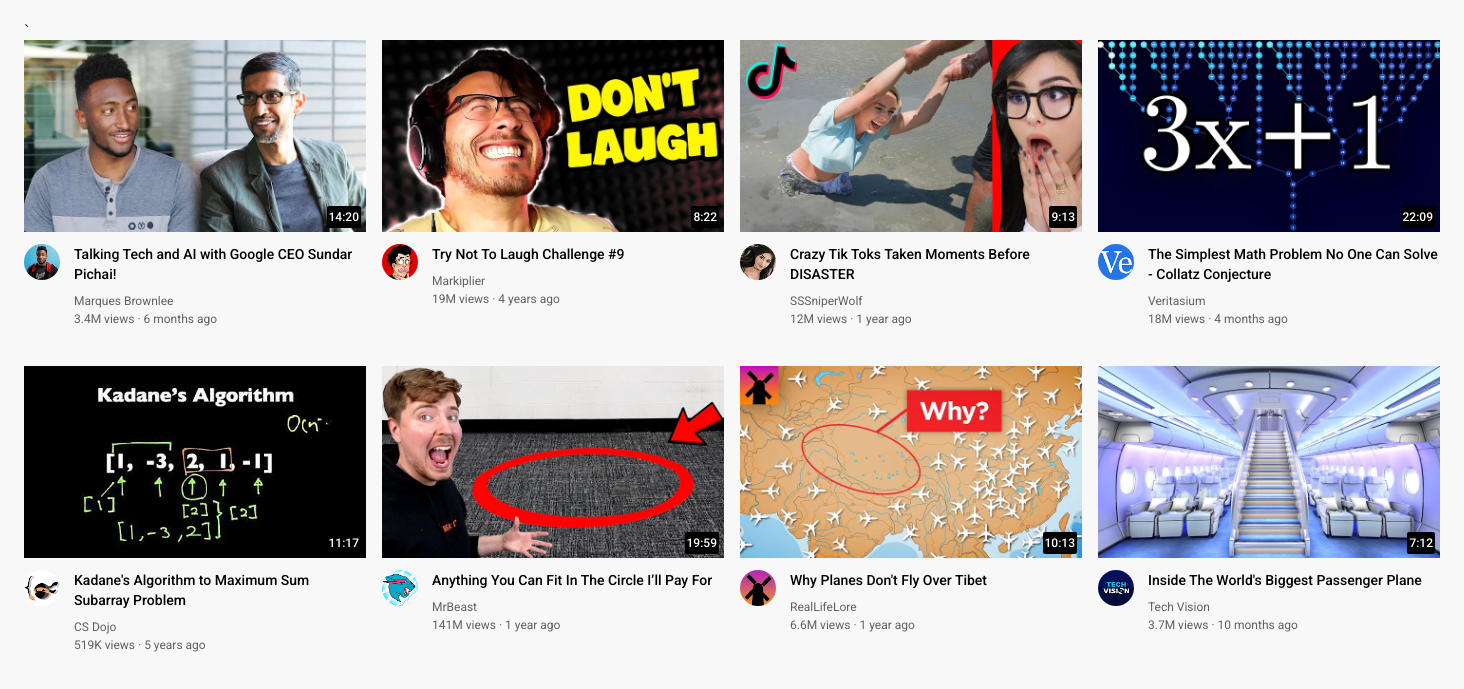
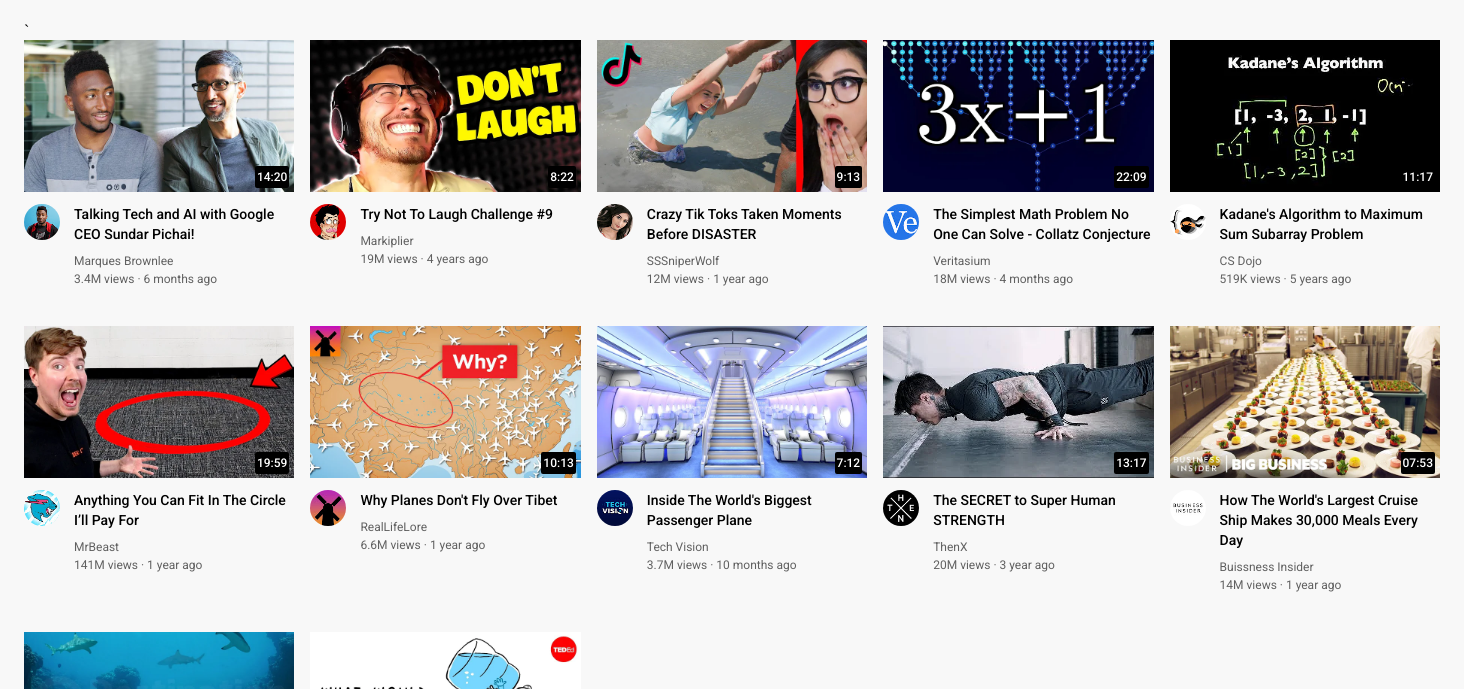
Before and after one commit to Atuljainnn/Youtube-Clone, a plain HTML site: page index.html in a window 1536 px wide. Shown: the part 58-747 px from the top of the page, 72-1536 px from the left. Drawn offline with Linux system fonts and the light colour scheme.

Commit message:
Update video.css

```diff
--- a/style/video.css
+++ b/style/video.css
@@ -61,6 +61,11 @@
     grid-template-columns: 1fr 1fr 1fr 1fr;
   }
 }
+@media (min-width:1400px){
+  .video-grid{
+    grid-template-columns: 1fr 1fr 1fr 1fr 1fr;
+  }
+}
 
 .video-time{
   font-family: Roboto,arial;
```
